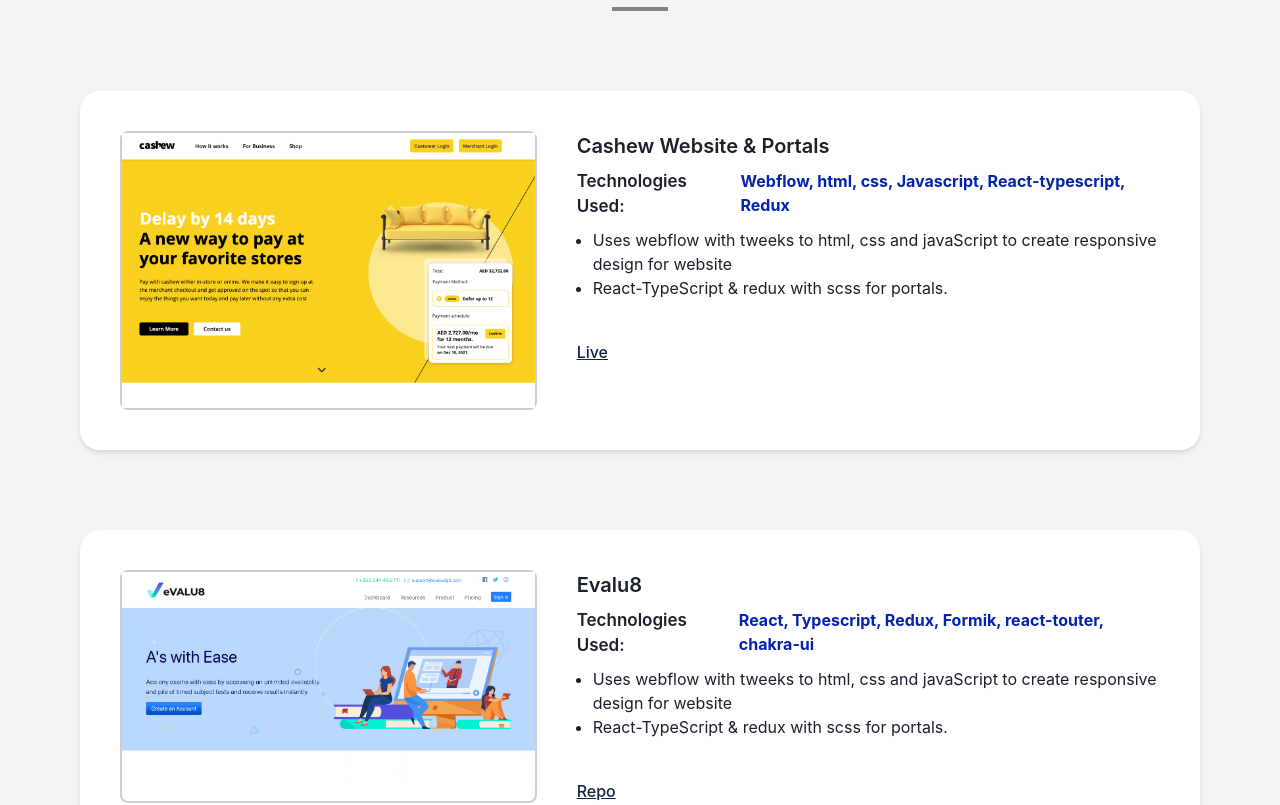
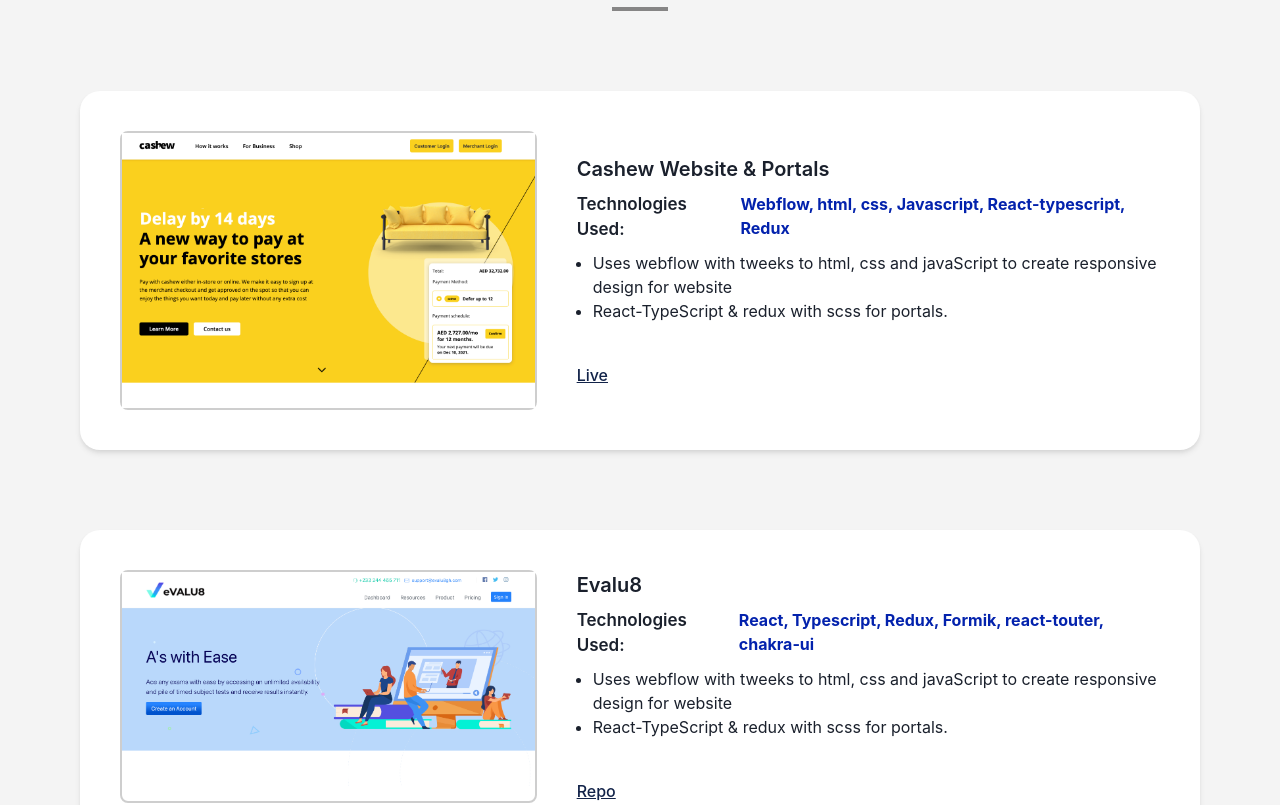
Before and after one commit to Rynkobes/portfolio, a React (Create React App) app: page / in a window 1280 px wide. Shown: the part 2040-2845 px from the top of the page. Built offline with nearby package versions, Linux system fonts and the light colour scheme.

Commit message:
portfolio description centered

```diff
--- a/src/components/PortfolioCard.tsx
+++ b/src/components/PortfolioCard.tsx
@@ -33,6 +33,8 @@
       </Box>
       <Flex
         flexDir='column'
+        align='self-start'
+        justify='center'
       >
         <Text fontSize='20px' fontWeight='600' pb={2}>{projectTitle}</Text>
         <Flex
```
